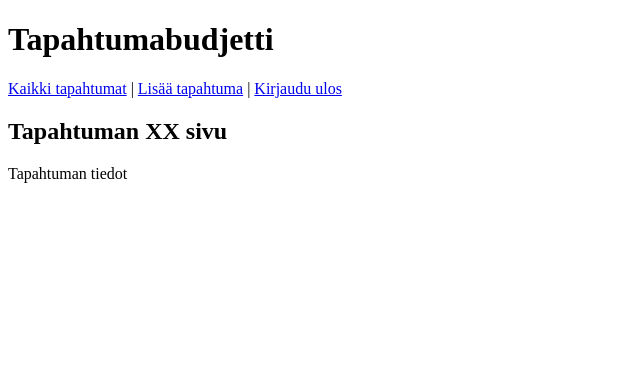
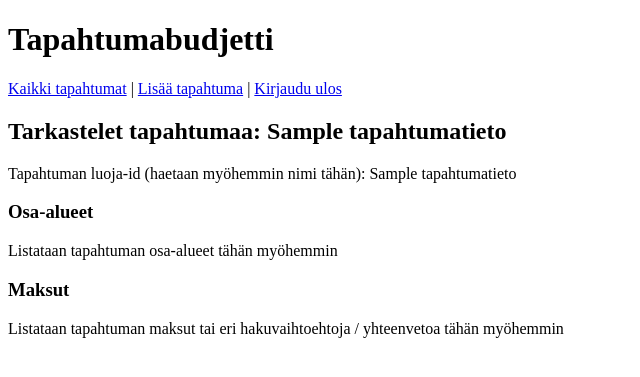
Before and after one commit to sallasal/Tapahtumabudjetti, a Flask app: template templates/tapahtuma.html in a window 1280 px wide. Shown: the top 377 px of the page, without its empty margins (0-640 px from the left). Run offline with Flask 2, Linux system fonts and the light colour scheme; the visitor is signed in with stand-in values (Sample User, id 1); the template is opened without the code that fills it: most values are stand-ins (such as "Sample title", 1, 10 or a date in 2020).

Commit message:
Get correct information for every tapahtumat page

```diff
--- a/templates/tapahtuma.html
+++ b/templates/tapahtuma.html
@@ -1,6 +1,12 @@
 {% extends "layout.html" %}
 
 {% block content %}
-<h2>Tapahtuman XX sivu </h2>
-<p>Tapahtuman tiedot</p>
+{% for tapahtumatieto in tapahtumatiedot %}
+<h2>Tarkastelet tapahtumaa: {{ tapahtumatieto[1] }}</h2>
+<p>Tapahtuman luoja-id (haetaan myöhemmin nimi tähän): {{ tapahtumatieto[2] }}</p>
+<h3>Osa-alueet</h3>
+<p>Listataan tapahtuman osa-alueet tähän myöhemmin</p>
+<h3>Maksut</h3>
+<p>Listataan tapahtuman maksut tai eri hakuvaihtoehtoja / yhteenvetoa tähän myöhemmin</p>
+{% endfor %}
 {% endblock %}
```
